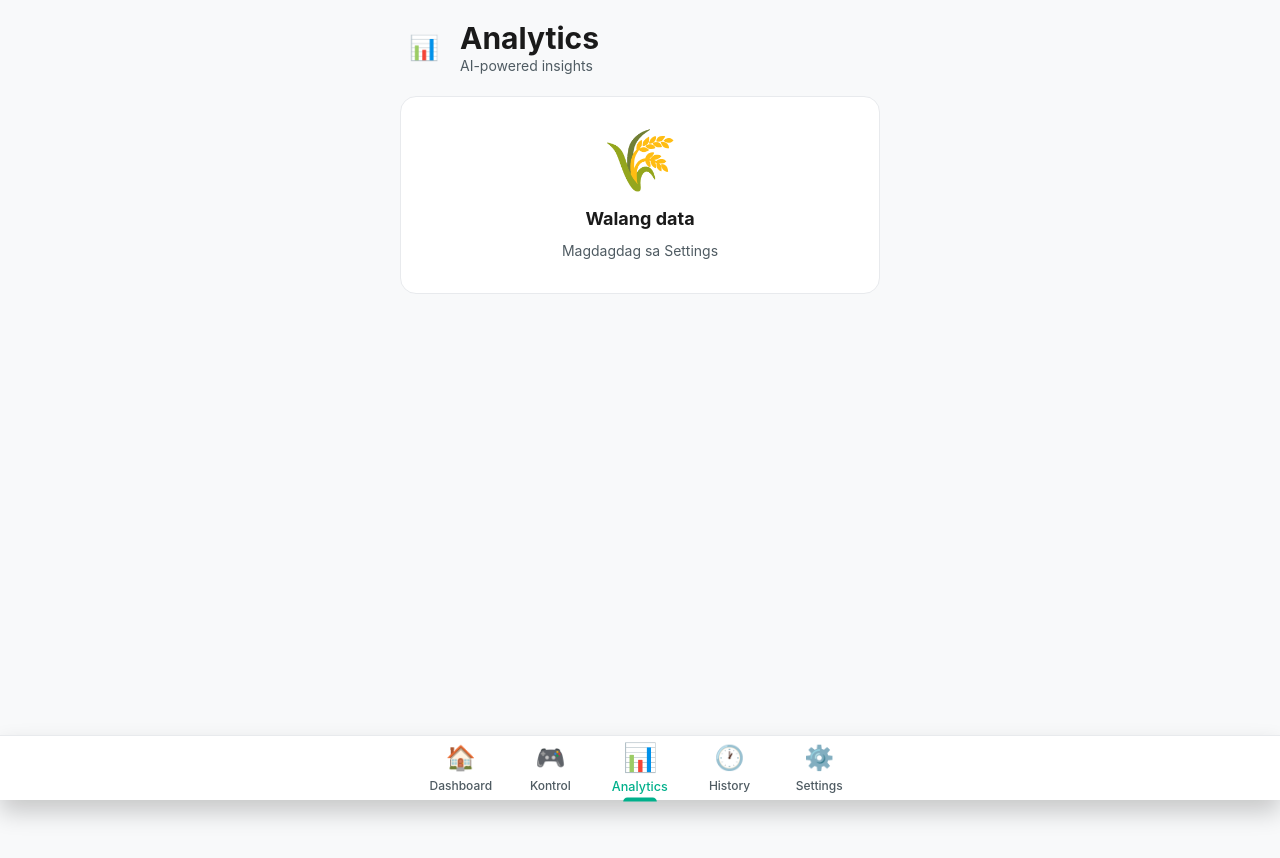
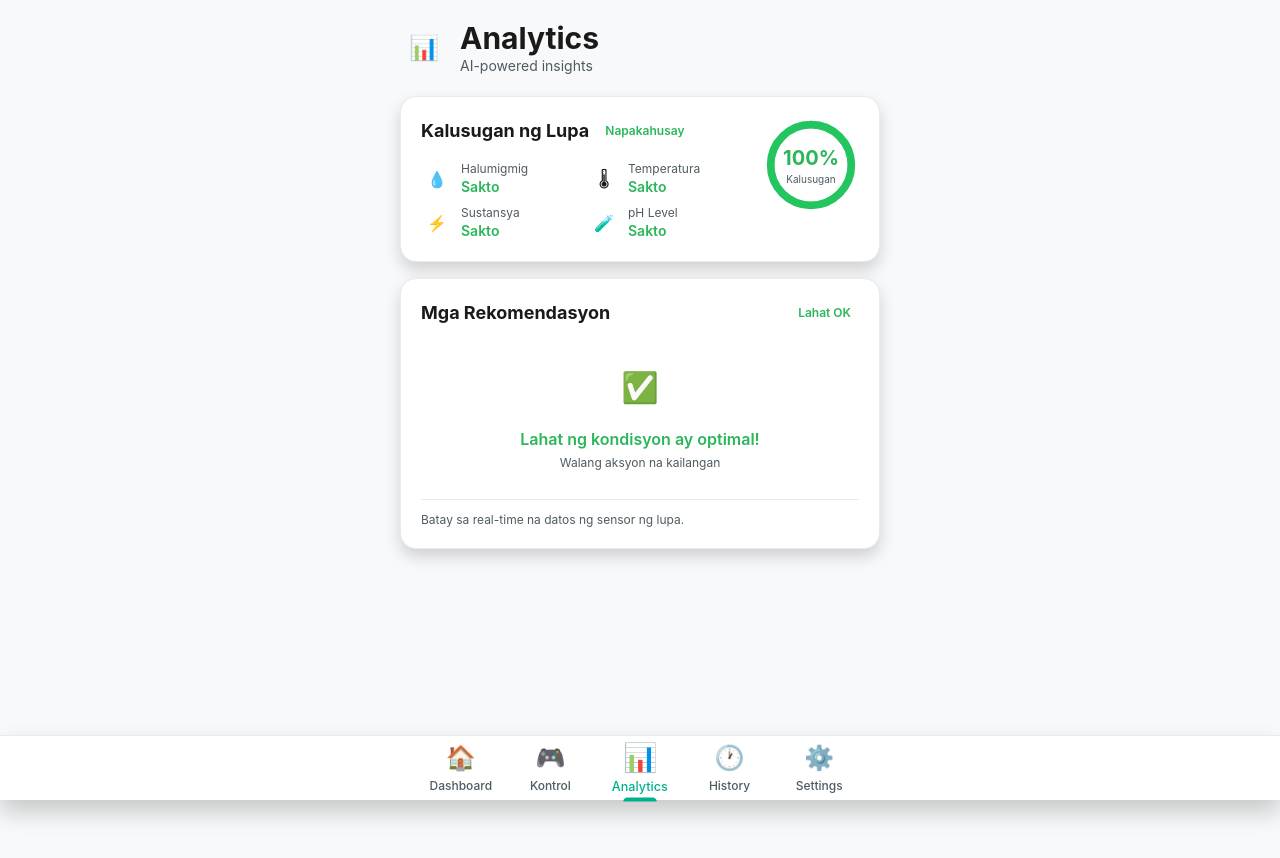
Before and after one commit to JohnCarlosSebuco/bantay-bot-cloud-imgbb, a React (Vite) app: page /analytics in a window 1280 px wide. Shown: the top 858 px of the page. Built offline with nearby package versions, Linux system fonts and the light colour scheme.

Commit message:
show Soil Health and Recommendations on Analytics even without crop data

```diff
--- a/src/pages/Analytics.jsx
+++ b/src/pages/Analytics.jsx
@@ -215,7 +215,7 @@ export default function Analytics({ language }) {
   const recommendations = getRecommendations();
   const overallStatus = getOverallStatus(overallHealthScore);
 
-  // No Data State
+  // No Data State - still show Soil Health cards
   if (!cropData) {
     return (
       <div className="min-h-screen bg-secondary">
@@ -231,11 +231,133 @@ export default function Analytics({ language }) {
               </div>
             </div>
           </div>
-          <div className="px-3 sm:px-4 pb-10">
-            <div className="surface-primary rounded-2xl p-6 sm:p-8 text-center border border-primary">
-              <div className="text-5xl sm:text-6xl mb-3 sm:mb-4">🌾</div>
-              <h3 className="text-base sm:text-lg font-bold text-primary mb-2">{t.noData}</h3>
-              <p className="text-xs sm:text-sm text-secondary">{t.addCropInfo}</p>
+          <div className="px-3 sm:px-4 pb-10 space-y-3 sm:space-y-4">
+            {/* Soil Health Score Card */}
+            <div className="surface-primary rounded-2xl p-4 sm:p-5 shadow-lg border border-primary">
+              <div className="flex justify-between items-start">
+                <div className="flex-1">
+                  <div className="flex items-center gap-2 mb-4">
+                    <h3 className="text-base sm:text-lg font-bold text-primary">{language === 'tl' ? 'Kalusugan ng Lupa' : 'Soil Health'}</h3>
+                    <span className={`px-2 py-0.5 rounded-full text-[10px] sm:text-xs font-semibold bg-${overallStatus.color}/20 text-${overallStatus.color}`}>
+                      {overallStatus.label}
+                    </span>
+                  </div>
+                  <div className="grid grid-cols-2 gap-2">
+                    <div className="flex items-center gap-2">
+                      <div className={`w-7 h-7 sm:w-8 sm:h-8 rounded-lg flex items-center justify-center bg-${getSensorStatus(humidityScore).color}/20`}>
+                        <span className="text-sm sm:text-base">{'\u{1F4A7}'}</span>
+                      </div>
+                      <div className="flex-1 min-w-0">
+                        <div className="text-[10px] sm:text-xs text-secondary truncate">{language === 'tl' ? 'Halumigmig' : 'Humidity'}</div>
+                        <div className={`text-xs sm:text-sm font-semibold text-${getSensorStatus(humidityScore).color}`}>{getSensorStatus(humidityScore).label}</div>
+                      </div>
+                    </div>
+                    <div className="flex items-center gap-2">
+                      <div className={`w-7 h-7 sm:w-8 sm:h-8 rounded-lg flex items-center justify-center bg-${getSensorStatus(temperatureScore).color}/20`}>
+                        <span className="text-sm sm:text-base">{'\u{1F321}'}</span>
+                      </div>
+                      <div className="flex-1 min-w-0">
+                        <div className="text-[10px] sm:text-xs text-secondary truncate">{language === 'tl' ? 'Temperatura' : 'Temperature'}</div>
+                        <div className={`text-xs sm:text-sm font-semibold text-${getSensorStatus(temperatureScore).color}`}>{getSensorStatus(temperatureScore).label}</div>
+                      </div>
+                    </div>
+                    <div className="flex items-center gap-2">
+                      <div className={`w-7 h-7 sm:w-8 sm:h-8 rounded-lg flex items-center justify-center bg-${getSensorStatus(conductivityScore).color}/20`}>
+                        <span className="text-sm sm:text-base">{'\u{26A1}'}</span>
+                      </div>
+                      <div className="flex-1 min-w-0">
+                        <div className="text-[10px] sm:text-xs text-secondary truncate">{language === 'tl' ? 'Sustansya' : 'Nutrients'}</div>
+                        <div className={`text-xs sm:text-sm font-semibold text-${getSensorStatus(conductivityScore).color}`}>{getSensorStatus(conductivityScore).label}</div>
+                      </div>
+                    </div>
+                    <div className="flex items-center gap-2">
+                      <div className={`w-7 h-7 sm:w-8 sm:h-8 rounded-lg flex items-center justify-center bg-${getSensorStatus(phScore).color}/20`}>
+                        <span className="text-sm sm:text-base">{'\u{1F9EA}'}</span>
+                      </div>
+                      <div className="flex-1 min-w-0">
+                        <div className="text-[10px] sm:text-xs text-secondary truncate">pH Level</div>
+                        <div className={`text-xs sm:text-sm font-semibold text-${getSensorStatus(phScore).color}`}>{getSensorStatus(phScore).label}</div>
+                      </div>
+                    </div>
+                  </div>
+                </div>
+                <div className="ml-4 flex-shrink-0">
+                  <div className="relative w-20 h-20 sm:w-24 sm:h-24">
+                    <svg className="w-full h-full transform -rotate-90" viewBox="0 0 100 100">
+                      <circle cx="50" cy="50" r="42" fill="none" stroke="currentColor" strokeWidth="8" className="text-gray-200 dark:text-gray-700" />
+                      <circle cx="50" cy="50" r="42" fill="none"
+                        stroke={overallHealthScore >= 60 ? '#22c55e' : overallHealthScore >= 40 ? '#eab308' : '#ef4444'}
+                        strokeWidth="8" strokeLinecap="round"
+                        strokeDasharray={`${overallHealthScore * 2.64} ${100 * 2.64}`}
+                      />
+                    </svg>
+                    <div className="absolute inset-0 flex flex-col items-center justify-center">
+                      <span className={`text-lg sm:text-xl font-bold text-${overallStatus.color}`}>{overallHealthScore}%</span>
+                      <span className="text-[8px] sm:text-[10px] text-secondary">{language === 'tl' ? 'Kalusugan' : 'Health'}</span>
+                    </div>
+                  </div>
+                </div>
+              </div>
+            </div>
+
+            {/* Smart Recommendations Card */}
+            <div className="surface-primary rounded-2xl p-4 sm:p-5 shadow-lg border border-primary">
+              <div className="flex items-center justify-between mb-4">
+                <h3 className="text-base sm:text-lg font-bold text-primary">{language === 'tl' ? 'Mga Rekomendasyon' : 'Recommendations'}</h3>
+                <span className={`px-2 py-1 rounded-full text-[10px] sm:text-xs font-semibold ${
+                  recommendations.length === 0 ? 'bg-success/20 text-success'
+                    : recommendations[0]?.priority === 'high' ? 'bg-error/20 text-error' : 'bg-warning/20 text-warning'
+                }`}>
+                  {recommendations.length === 0 ? (language === 'tl' ? 'Lahat OK' : 'All Good')
+                    : `${recommendations.length} ${language === 'tl' ? 'aksyon' : 'action'}${recommendations.length > 1 ? 's' : ''}`}
+                </span>
+              </div>
+              {recommendations.length === 0 ? (
+                <div className="text-center py-4">
+                  <div className="w-12 h-12 sm:w-14 sm:h-14 rounded-full bg-success/20 flex items-center justify-center mx-auto mb-3">
+                    <span className="text-2xl sm:text-3xl">{'\u{2705}'}</span>
+                  </div>
+                  <p className="text-sm sm:text-base font-semibold text-success mb-1">
+                    {language === 'tl' ? 'Lahat ng kondisyon ay optimal!' : 'All conditions are optimal!'}
+                  </p>
+                  <p className="text-[10px] sm:text-xs text-secondary">
+                    {language === 'tl' ? 'Walang aksyon na kailangan' : 'No action needed at this time'}
+                  </p>
+                </div>
+              ) : (
+                <div className="space-y-2 sm:space-y-3">
+                  {recommendations.slice(0, 3).map((rec, index) => (
+                    <div key={index} className={`flex items-center gap-3 p-2.5 sm:p-3 rounded-xl border-l-4 ${
+                      rec.priority === 'high' ? 'bg-error/5 border-error'
+                        : rec.priority === 'medium' ? 'bg-warning/5 border-warning' : 'bg-info/5 border-info'
+                    }`}>
+                      <div className={`w-9 h-9 sm:w-10 sm:h-10 rounded-lg flex items-center justify-center flex-shrink-0 ${
+                        rec.priority === 'high' ? 'bg-error/20' : rec.priority === 'medium' ? 'bg-warning/20' : 'bg-info/20'
+                      }`}>
+                        <span className="text-lg sm:text-xl">{rec.icon}</span>
+                      </div>
+                      <div className="flex-1 min-w-0">
+                        <p className={`text-xs sm:text-sm font-semibold ${
+                          rec.priority === 'high' ? 'text-error' : rec.priority === 'medium' ? 'text-warning' : 'text-info'
+                        }`}>{rec.action}</p>
+                        <p className="text-[10px] sm:text-xs text-secondary truncate">{rec.reason}</p>
+                      </div>
+                      <div className={`px-2 py-0.5 rounded-full text-[8px] sm:text-[10px] font-bold uppercase ${
+                        rec.priority === 'high' ? 'bg-error/20 text-error'
+                          : rec.priority === 'medium' ? 'bg-warning/20 text-warning' : 'bg-info/20 text-info'
+                      }`}>
+                        {rec.priority === 'high' ? (language === 'tl' ? 'Mataas' : 'High')
+                          : rec.priority === 'medium' ? (language === 'tl' ? 'Katamtaman' : 'Med') : (language === 'tl' ? 'Mababa' : 'Low')}
+                      </div>
+                    </div>
+                  ))}
+                </div>
+              )}
+              <div className="pt-3 mt-3 border-t border-primary">
+                <p className="text-[10px] sm:text-xs text-secondary leading-relaxed">
+                  {language === 'tl' ? 'Batay sa real-time na datos ng sensor ng lupa.' : 'Based on real-time soil sensor data.'}
+                </p>
+              </div>
             </div>
           </div>
         </div>
```
